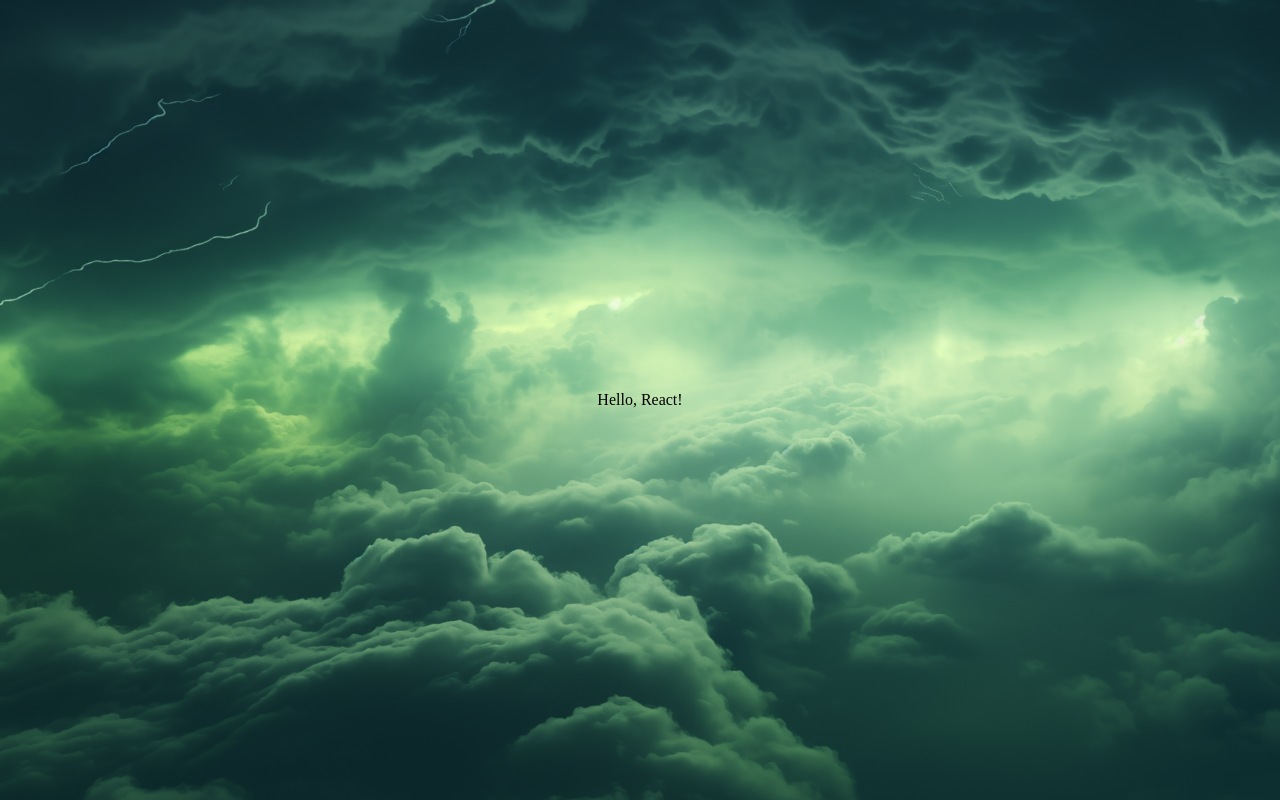
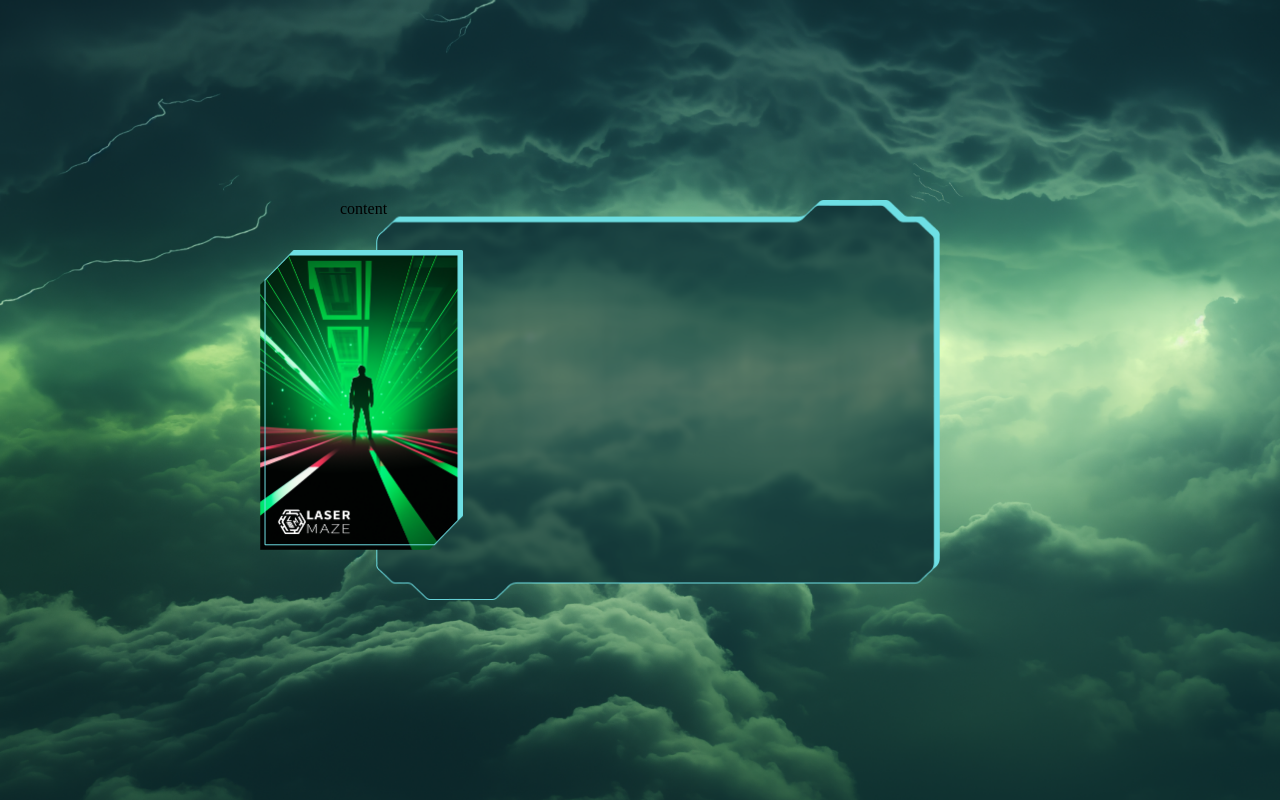
Before and after one commit to soft-rahul/VR-Gaming-UI-Design, a React (Vite) app: page / in a window 1280 px wide. Built offline with nearby package versions, Linux system fonts and the light colour scheme.

Commit message:
Intro UI Ready

```diff
--- a/src/App.tsx
+++ b/src/App.tsx
@@ -1,14 +1,7 @@
-import Wrapper from "./components/Wrapper/Wrapper";
-import WrapperText from "./components/Wrapper/WrapperText";
+import GameIntro from "./components/Screens/GameIntro";
 
 const App = () => {
-  return (
-    <Wrapper>
-      <WrapperText>
-        <div>Hello, React!</div>
-      </WrapperText>
-    </Wrapper>
-  );
+  return <GameIntro />;
 };
 
 export default App;
--- a/src/components/Screens/GameIntro.tsx
+++ b/src/components/Screens/GameIntro.tsx
@@ -1,5 +1,21 @@
+import Wrapper from "../Wrapper/Wrapper";
+import WrapperText from "../Wrapper/WrapperText";
+
+import GameLogo from "../../assets/game.png";
+
 const GameIntro = () => {
-  return <div></div>;
+  return (
+    <Wrapper>
+      <div className="intro-container">
+        <WrapperText>
+          <div>content</div>
+        </WrapperText>
+        <div className="intro-game-pic">
+          <img src={GameLogo} alt="" />
+        </div>
+      </div>
+    </Wrapper>
+  );
 };
 
 export default GameIntro;
--- a/src/index.css
+++ b/src/index.css
@@ -13,7 +13,7 @@ body {
 
 /* Wrapper Styles */
 .global-content-wrapper {
-  height: 100vh;
+  min-height: 100vh;
   width: 100%;
   background-image: url(./assets/bg.png);
   background-size: cover;
@@ -21,3 +21,27 @@ body {
   justify-content: center;
   align-items: center;
 }
+
+.global-text-content-wrapper {
+  min-height: 400px;
+  min-width: 600px;
+  background-image: url('./assets/border.png');
+  background-size: contain;
+  background-position: 100% 100%;
+  background-repeat: no-repeat;
+}
+
+/* Game Screen One */
+.intro-container {
+  position: relative;
+}
+
+.intro-game-pic {
+  position: absolute;
+  top: 50px;
+  left: -80px;
+}
+
+.intro-game-pic img {
+  height: 300px;
+}
```
